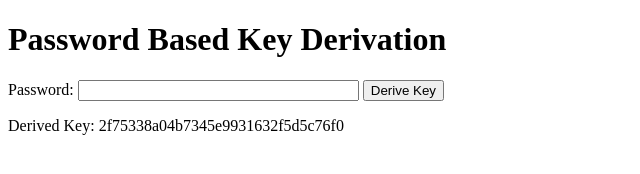
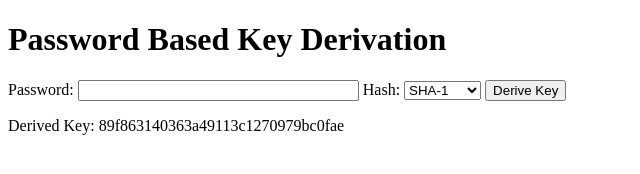
Before and after one commit to infotechinc/password-based-key-derivation-in-browser, a plain HTML site: page index.html in a window 1280 px wide. Both pictures are taken after a click on the button "Derive Key". Shown: the whole page, without its empty margins (0-640 px from the left). Drawn offline with Linux system fonts and the light colour scheme.

Commit message:
Added hash selection. SHA-1 works in Firefox.

```diff
--- a/index.html
+++ b/index.html
@@ -10,8 +10,17 @@
     <h1>Password Based Key Derivation</h1>
 
     <section id="key-management">
-        <p>Password: <input type="text" size="32" id="password"/>
-           <button id="derive-key">Derive Key</button>
+        <p>
+            Password:
+            <input type="text" size="32" id="password"/>
+            Hash:
+            <select id="hash-name">
+                <option value="SHA-1">SHA-1</option>
+                <option value="SHA-256">SHA-256</option>
+                <option value="SHA-384">SHA-384</option>
+                <option value="SHA-512">SHA-512</option>
+            </select>
+            <button id="derive-key">Derive Key</button>
         </p>
         <p>
             Derived Key: <span id="aes-key">Missing</span>
--- a/pbkdf2.js
+++ b/pbkdf2.js
@@ -24,7 +24,7 @@ document.addEventListener("DOMContentLoaded", function() {
     function deriveAKey() {
         var salt = "Pick anything you want. This isn't secret.";
         var iterations = 1000;
-        var hash = "SHA-256";
+        var hash = document.getElementById("hash-name").value;
 
         var password = document.getElementById("password").value;
 
@@ -57,7 +57,7 @@ document.addEventListener("DOMContentLoaded", function() {
         // Display it in hex format
         then(function(keyBytes) {
                 var hexKey = arrayBufferToHexString(keyBytes);
-                document.getElementById("aes-key").innerText = hexKey;
+                document.getElementById("aes-key").textContent = hexKey;
         }).
         catch(function(err) {
             alert("Key derivation failed: " + err.message);
```
